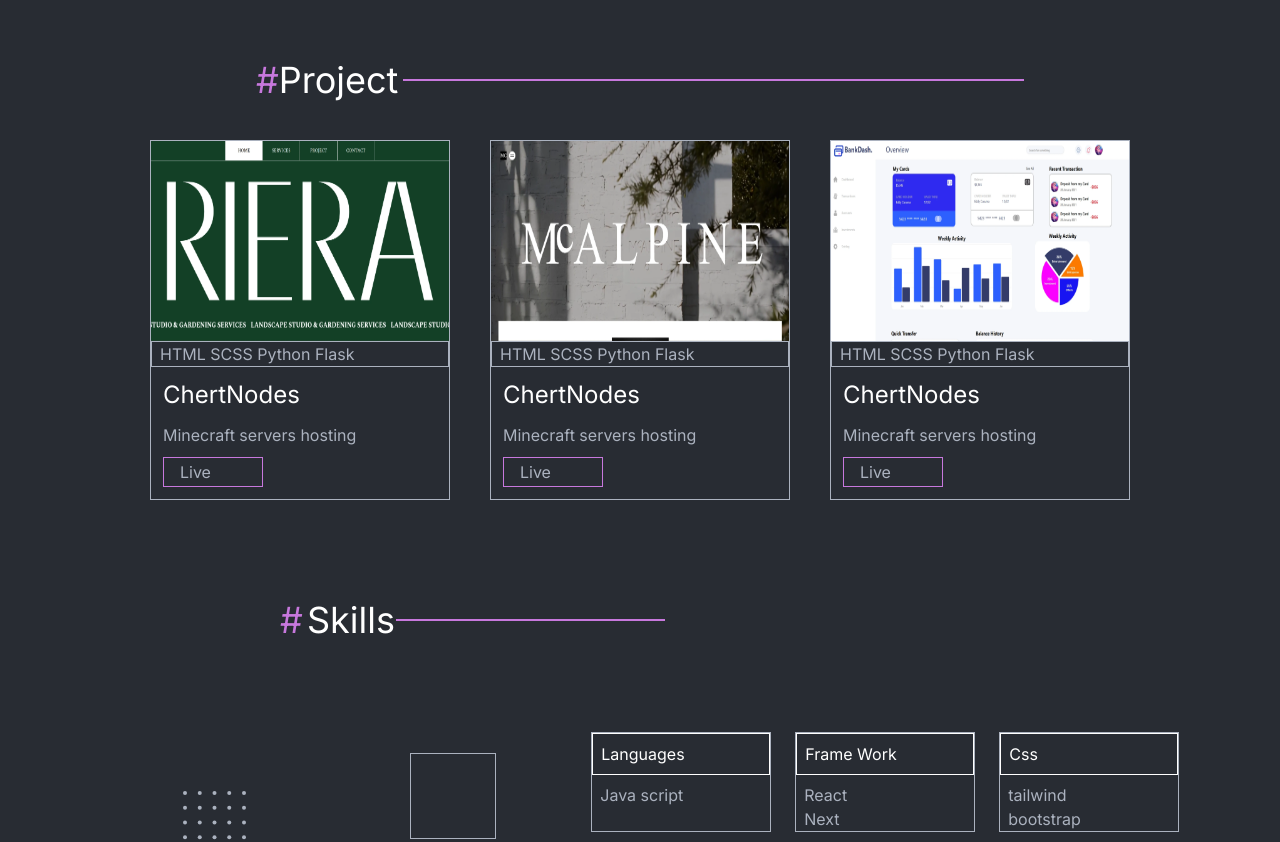
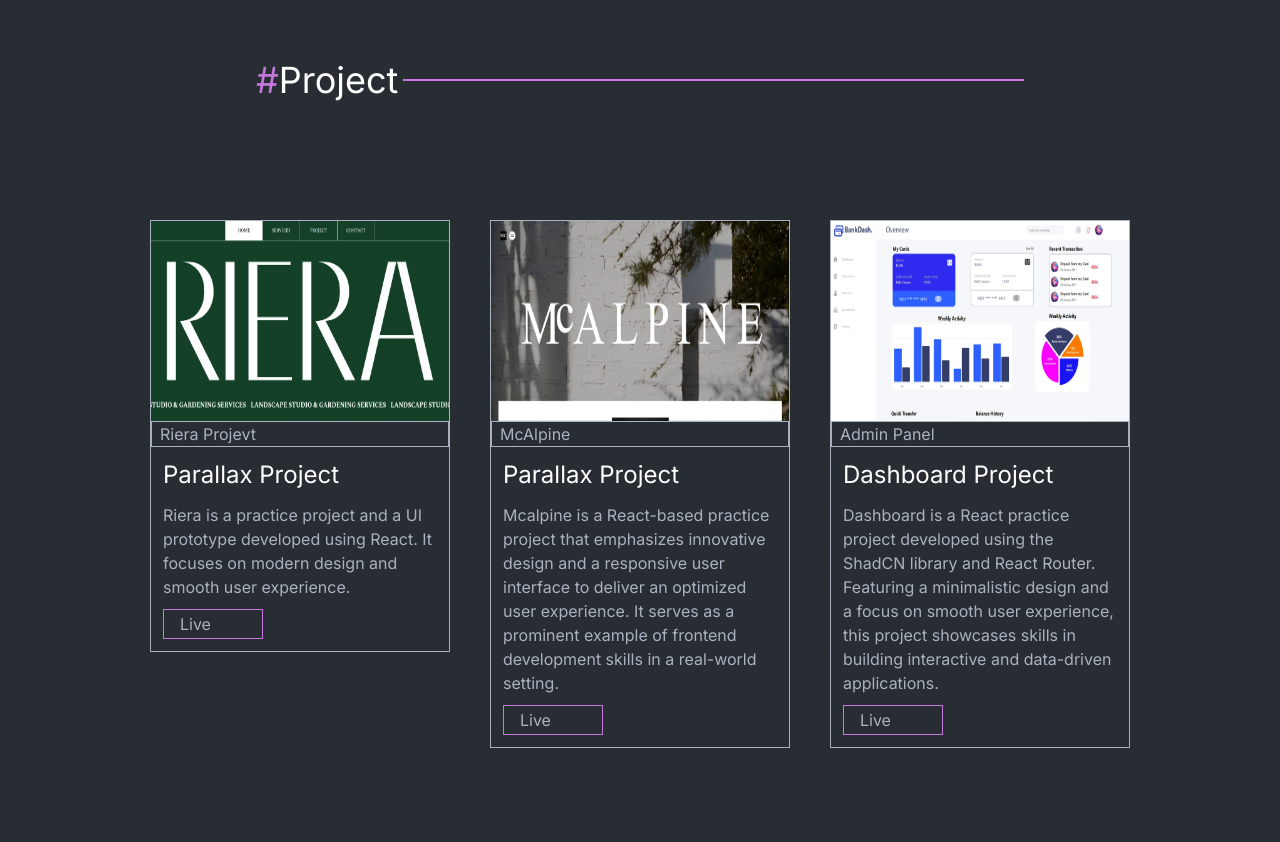
Before and after one commit to ArminHasanzadeh/MyWeb, a React (Vite) app: page / in a window 1280 px wide. Shown: the part 800-1642 px from the top of the page. Built offline with nearby package versions, Linux system fonts and the light colour scheme.

Commit message:
add content for work card and porject card

```diff
--- a/src/Pages/HomePage/projectbox/ProjectBox.jsx
+++ b/src/Pages/HomePage/projectbox/ProjectBox.jsx
@@ -1,66 +1,96 @@
-import React from 'react';
-import Riera from '../../../../public/image/Riera.webp'
-import McAlpine from '../../../../public/image/McAlpine.webp'
-import Dashboard from '../../../../public/image/Dashboard.webp'
-import { Link } from 'react-router-dom';
+import React from "react";
+import Riera from "../../../../public/image/Riera.webp";
+import McAlpine from "../../../../public/image/McAlpine.webp";
+import Dashboard from "../../../../public/image/Dashboard.webp";
+import { Link } from "react-router-dom";
 
 function ProjectBox() {
   return (
     <>
-       <section className='w-full h-auto mt-20 flex justify-center items-center flex-col xl:visible '>
-                            <div className='w-[60%] flex justify-start items-center '>
-                                <span className='Hashtag text-4xl w-[3%] max-sm:w-[5%]'>#</span>
-                                <h2 className='text-white text-4xl w-[20%] text-start max-sm:w-[50%] max-sm:text-center '>Project</h2>
+      <section className="w-full h-auto mt-20 flex justify-center items-center flex-col xl:visible ">
+        <div className="w-[60%] flex justify-start items-center ">
+          <span className="Hashtag text-4xl w-[3%] max-sm:w-[5%]">#</span>
+          <h2 className="text-white text-4xl w-[20%] text-start max-sm:w-[50%] max-sm:text-center ">
+            Project
+          </h2>
           <span className="Border-Project w-[100%] max-sm:hidden border-1 text-white text-start"></span>
         </div>
-                        <div className='flex Box-pr mt-5  h-auto w-[100%] justify-center items-start max-sm:flex-col max-sm:items-center max-md:flex-col max-md:items-center'>
-                               <div className='flex justify-center items-start w-[300px] border-1 h-auto flex-col m-5'>
-                                    <figure className='w-full h-[200px]'>
-                                        <img className='w-full h-full bg-cover' src={Riera} alt="" />
+        <section className="w-full h-auto mt-20 flex justify-center items-center flex-col xl:visible ">
+
+          <div className="flex Box-pr mt-5  h-auto w-[100%] justify-center items-start max-sm:flex-col max-sm:items-center max-md:flex-col max-md:items-center">
+            <div className="flex justify-center items-start w-[300px] border-1 h-auto flex-col m-5">
+              <figure className="w-full h-[200px]">
+                <img className="w-full h-full bg-cover" src={Riera} alt="" />
               </figure>
-                                    <p className='w-full text-1xl border-1 pl-2'>HTML  SCSS  Python  Flask</p>
-                                        <div className='w-full  p-3 Project-Name'>
-                                            <h6 className='text-2xl text-white pb-3'>ChertNodes</h6>
-                                            <p>Minecraft servers hosting </p>
-                                            <Link className='w-full h-full ' target='_blank' to={'https://riera-xi.vercel.app/'}>
-                                            <button className='text-start pl-4'>
-                                                Live
-                                            </button>
+              <p className="w-full text-1xl border-1 pl-2">Riera Projevt</p>
+              <div className="w-full  p-3 Project-Name">
+                <h6 className="text-2xl text-white pb-3">Parallax Project</h6>
+                <p>
+                  Riera is a practice project and a UI prototype developed using
+                  React. It focuses on modern design and smooth user experience.{" "}
+                </p>
+                <Link
+                  className="w-full h-full "
+                  target="_blank"
+                  to={"https://riera-xi.vercel.app/"}
+                >
+                  <button className="text-start pl-4">Live</button>
                 </Link>
               </div>
             </div>
-                               <div className='flex justify-center items-start w-[300px] border-1 h-auto flex-col m-5'>
-                                    <figure className='w-full h-[200px]'>
-                                        <img className='w-full h-full bg-cover' src={McAlpine} alt="" />
+            <div className="flex justify-center items-start w-[300px] border-1 h-auto flex-col m-5">
+              <figure className="w-full h-[200px]">
+                <img className="w-full h-full bg-cover" src={McAlpine} alt="" />
               </figure>
-                                    <p className='w-full text-1xl border-1 pl-2'>HTML  SCSS  Python  Flask</p>
-                                        <div className='w-full  p-3 Project-Name'>
-                                            <h6 className='text-2xl text-white pb-3'>ChertNodes</h6>
-                                            <p>Minecraft servers hosting </p>
-                                            <Link className='w-full h-full ' target='_blank' to={'https://mcalpine.vercel.app/'}>
-                                            <button className='text-start pl-4'>
-                                                Live
-                                            </button>
+              <p className="w-full text-1xl border-1 pl-2">McAlpine</p>
+              <div className="w-full  p-3 Project-Name">
+                <h6 className="text-2xl text-white pb-3">Parallax Project</h6>
+                <p>
+                  Mcalpine is a React-based practice project that emphasizes
+                  innovative design and a responsive user interface to deliver
+                  an optimized user experience. It serves as a prominent example
+                  of frontend development skills in a real-world setting.
+                </p>
+                <Link
+                  className="w-full h-full "
+                  target="_blank"
+                  to={"https://mcalpine.vercel.app/"}
+                >
+                  <button className="text-start pl-4">Live</button>
                 </Link>
               </div>
             </div>
-                               <div className='flex justify-center items-start w-[300px] border-1 h-auto flex-col m-5'>
-                                    <figure className='w-full h-[200px]'>
-                                        <img className='w-full h-full bg-cover' src={Dashboard} alt="" />
+            <div className="flex justify-center items-start w-[300px] border-1 h-auto flex-col m-5">
+              <figure className="w-full h-[200px]">
+                <img
+                  className="w-full h-full bg-cover"
+                  src={Dashboard}
+                  alt=""
+                />
               </figure>
-                                    <p className='w-full text-1xl border-1 pl-2'>HTML  SCSS  Python  Flask</p>
-                                        <div className='w-full  p-3 Project-Name'>
-                                            <h6 className='text-2xl text-white pb-3'>ChertNodes</h6>
-                                            <p>Minecraft servers hosting </p>
-                                            <Link className='w-full h-full ' target='_blank' to={'https://dashbord-lime-gamma.vercel.app/'}>
-                                            <button className='text-start pl-4'>
-                                                Live
-                                            </button>
+              <p className="w-full text-1xl border-1 pl-2">Admin Panel</p>
+              <div className="w-full  p-3 Project-Name">
+                <h6 className="text-2xl text-white pb-3">Dashboard Project</h6>
+                <p>
+                  Dashboard is a React practice project developed using the
+                  ShadCN library and React Router. Featuring a minimalistic
+                  design and a focus on smooth user experience, this project
+                  showcases skills in building interactive and data-driven
+                  applications.
+                </p>
+                <Link
+                  className="w-full h-full "
+                  target="_blank"
+                  to={"https://dashbord-lime-gamma.vercel.app/"}
+                >
+                  <button className="text-start pl-4">Live</button>
                 </Link>
               </div>
             </div>
           </div>
 
+
+        </section>
       </section>
     </>
   );
--- a/src/Pages/WorkPage/Work.jsx
+++ b/src/Pages/WorkPage/Work.jsx
@@ -1,102 +1,141 @@
-import { Link } from 'react-router-dom';
-import Riera from '../../../public/image/Riera.webp'
-import McAlpine from '../../../public/image/McAlpine.webp'
-import Dashboard from '../../../public/image/Dashboard.webp'
+import { Link } from "react-router-dom";
+import Riera from "../../../public/image/Riera.webp";
+import McAlpine from "../../../public/image/McAlpine.webp";
+import Dashboard from "../../../public/image/Dashboard.webp";
 function Work() {
   return (
     <>
-
       <section>
         <h1 className="w-[50%] h-auto flex justify-center items-center text-5xl text-white max-xl:mt-10">
-                    <mark className=" bg-transparent text-[var(--FontTextcherColor)]">/</mark>
+          <mark className=" bg-transparent text-[var(--FontTextcherColor)]">
+            /
+          </mark>
           Project
         </h1>
-                <p className="w-[50%] flex justify-center items-center text-[var(--FontTextColor)] max-xl:flex-col">List of my Project</p>
-                        <section className='w-full h-auto mt-20 flex justify-center items-center flex-col xl:visible '>
-                            <div className='w-[70%] flex justify-start items-center '>
-                                <span className='Hashtag text-4xl w-[3%] max-sm:w-[5%]'>#</span>
-                                <h2 className='text-white text-4xl w-[50%] text-start max-sm:w-[100%] max-sm:text-center '>complete-Project</h2>
+        <p className="w-[50%] flex justify-center items-center text-[var(--FontTextColor)] max-xl:flex-col">
+          List of my Project
+        </p>
+        <section className="w-full h-auto mt-20 flex justify-center items-center flex-col xl:visible ">
+          <div className="w-[70%] flex justify-start items-center ">
+            <span className="Hashtag text-4xl w-[3%] max-sm:w-[5%]">#</span>
+            <h2 className="text-white text-4xl w-[50%] text-start max-sm:w-[100%] max-sm:text-center ">
+              complete-Project
+            </h2>
           </div>
-                        <div className='flex Box-pr mt-5  h-auto w-[100%] justify-center items-start max-sm:flex-col max-sm:items-center max-md:flex-col max-md:items-center'>
-                              <div className='flex justify-center items-start w-[300px] border-1 h-auto flex-col m-5'>
-                                    <figure className='w-full h-[200px]'>
-                                        <img className='w-full h-full bg-cover' src={Riera} alt="" />
+          <div className="flex Box-pr mt-5  h-auto w-[100%] justify-center items-start max-sm:flex-col max-sm:items-center max-md:flex-col max-md:items-center">
+            <div className="flex justify-center items-start w-[300px] border-1 h-auto flex-col m-5">
+              <figure className="w-full h-[200px]">
+                <img className="w-full h-full bg-cover" src={Riera} alt="" />
               </figure>
-                                    <p className='w-full text-1xl border-1 pl-2'>HTML  SCSS  Python  Flask</p>
-                                        <div className='w-full  p-3 Project-Name'>
-                                            <h6 className='text-2xl text-white pb-3'>ChertNodes</h6>
-                                            <p>Minecraft servers hosting </p>
-                                            <Link className='w-full h-full ' target='_blank' to={'https://riera-xi.vercel.app/'}>
-                                            <button className='text-start pl-4'>
-                                                Live
-                                            </button>
+              <p className="w-full text-1xl border-1 pl-2">Riera Projevt</p>
+              <div className="w-full  p-3 Project-Name">
+                <h6 className="text-2xl text-white pb-3">Parallax Project</h6>
+                <p>
+                  Riera is a practice project and a UI prototype developed using
+                  React. It focuses on modern design and smooth user experience.{" "}
+                </p>
+                <Link
+                  className="w-full h-full "
+                  target="_blank"
+                  to={"https://riera-xi.vercel.app/"}
+                >
+                  <button className="text-start pl-4">Live</button>
                 </Link>
               </div>
             </div>
-                               <div className='flex justify-center items-start w-[300px] border-1 h-auto flex-col m-5'>
-                                    <figure className='w-full h-[200px]'>
-                                        <img className='w-full h-full bg-cover' src={McAlpine} alt="" />
+            <div className="flex justify-center items-start w-[300px] border-1 h-auto flex-col m-5">
+              <figure className="w-full h-[200px]">
+                <img className="w-full h-full bg-cover" src={McAlpine} alt="" />
               </figure>
-                                    <p className='w-full text-1xl border-1 pl-2'>HTML  SCSS  Python  Flask</p>
-                                        <div className='w-full  p-3 Project-Name'>
-                                            <h6 className='text-2xl text-white pb-3'>ChertNodes</h6>
-                                            <p>Minecraft servers hosting </p>
-                                            <Link className='w-full h-full ' target='_blank' to={'https://mcalpine.vercel.app/'}>
-                                            <button className='text-start pl-4'>
-                                                Live
-                                            </button>
+              <p className="w-full text-1xl border-1 pl-2">McAlpine</p>
+              <div className="w-full  p-3 Project-Name">
+                <h6 className="text-2xl text-white pb-3">Parallax Project</h6>
+                <p>
+                  Mcalpine is a React-based practice project that emphasizes
+                  innovative design and a responsive user interface to deliver
+                  an optimized user experience. It serves as a prominent example
+                  of frontend development skills in a real-world setting.
+                </p>
+                <Link
+                  className="w-full h-full "
+                  target="_blank"
+                  to={"https://mcalpine.vercel.app/"}
+                >
+                  <button className="text-start pl-4">Live</button>
                 </Link>
               </div>
             </div>
-                               <div className='flex justify-center items-start w-[300px] border-1 h-auto flex-col m-5'>
-                                    <figure className='w-full h-[200px]'>
-                                        <img className='w-full h-full bg-cover' src={Dashboard} alt="" />
+            <div className="flex justify-center items-start w-[300px] border-1 h-auto flex-col m-5">
+              <figure className="w-full h-[200px]">
+                <img
+                  className="w-full h-full bg-cover"
+                  src={Dashboard}
+                  alt=""
+                />
               </figure>
-                                    <p className='w-full text-1xl border-1 pl-2'>HTML  SCSS  Python  Flask</p>
-                                        <div className='w-full  p-3 Project-Name'>
-                                            <h6 className='text-2xl text-white pb-3'>ChertNodes</h6>
-                                            <p>Minecraft servers hosting </p>
-                                            <Link className='w-full h-full ' target='_blank' to={'https://dashbord-lime-gamma.vercel.app/'}>
-                                            <button className='text-start pl-4'>
-                                                Live
-                                            </button>
+              <p className="w-full text-1xl border-1 pl-2">
+               Admin Panel
+              </p>
+              <div className="w-full  p-3 Project-Name">
+                <h6 className="text-2xl text-white pb-3">Dashboard Project</h6>
+                <p>
+                  Dashboard is a React practice project developed using the
+                  ShadCN library and React Router. Featuring a minimalistic
+                  design and a focus on smooth user experience, this project
+                  showcases skills in building interactive and data-driven
+                  applications.
+                </p>
+                <Link
+                  className="w-full h-full "
+                  target="_blank"
+                  to={"https://dashbord-lime-gamma.vercel.app/"}
+                >
+                  <button className="text-start pl-4">Live</button>
                 </Link>
               </div>
             </div>
           </div>
-                         <div className='w-[70%] flex justify-start items-center mt-7 mb-5'>
-                                <span className='Hashtag text-4xl w-[3%] max-sm:w-[5%]'>#</span>
-                                <h2 className='text-white text-4xl w-[50%] text-start max-sm:w-[80%] max-sm:text-center'>small-Project</h2>
+          <div className="w-[70%] flex justify-start items-center mt-7 mb-5">
+            <span className="Hashtag text-4xl w-[3%] max-sm:w-[5%]">#</span>
+            <h2 className="text-white text-4xl w-[50%] text-start max-sm:w-[80%] max-sm:text-center">
+              small-Project
+            </h2>
           </div>
           <div className="w-[59%] h-auto Box-pr flex justify-start items-center max-md:flex-col max-sm:flex-col ml-25">
-                                <div className='flex justify-center items-start w-[300px] border-1 h-auto flex-col m-5'>
-                                    <p className='w-full text-1xl border-1 pl-2 p-2'>GitHub Project</p>
-                                        <div className='w-full  p-3 Project-Name'>
-                                            <h6 className='text-2xl text-white pb-3'>3D Project</h6>
-                                            <p>MineCraft 3D  </p>
-                                             <Link className='w-full h-full ' target='_blank' to={'https://github.com/ArminHasanzadeh/Anime'}>
-                                            <button className='text-start pl-4'>
-                                                Live
-                                            </button>
+            <div className="flex justify-center items-start w-[300px] border-1 h-auto flex-col m-5">
+              <p className="w-full text-1xl border-1 pl-2 p-2">
+                GitHub Project
+              </p>
+              <div className="w-full  p-3 Project-Name">
+                <h6 className="text-2xl text-white pb-3">3D Project</h6>
+                <p>MineCraft 3D </p>
+                <Link
+                  className="w-full h-full "
+                  target="_blank"
+                  to={"https://github.com/ArminHasanzadeh/Anime"}
+                >
+                  <button className="text-start pl-4">Live</button>
                 </Link>
               </div>
             </div>
-                                <div className='flex justify-center items-start w-[300px] border-1 h-auto flex-col m-5'>
-                                    <p className='w-full text-1xl border-1 pl-2 p-2'>GitHub Project</p>
-                                        <div className='w-full  p-3 Project-Name'>
-                                            <h6 className='text-2xl text-white pb-3'>Game Project</h6>
+            <div className="flex justify-center items-start w-[300px] border-1 h-auto flex-col m-5">
+              <p className="w-full text-1xl border-1 pl-2 p-2">
+                GitHub Project
+              </p>
+              <div className="w-full  p-3 Project-Name">
+                <h6 className="text-2xl text-white pb-3">Game Project</h6>
                 <p>Mind game</p>
-                                             <Link className='w-full h-full ' target='_blank' to={'https://github.com/ArminHasanzadeh/Game'}>
-                                            <button className='text-start pl-4'>
-                                                Live
-                                            </button>
+                <Link
+                  className="w-full h-full "
+                  target="_blank"
+                  to={"https://github.com/ArminHasanzadeh/Game"}
+                >
+                  <button className="text-start pl-4">Live</button>
                 </Link>
               </div>
             </div>
           </div>
         </section>
-
-
       </section>
     </>
   );
```
Lines whose indentation alone changed are shown as unchanged.
